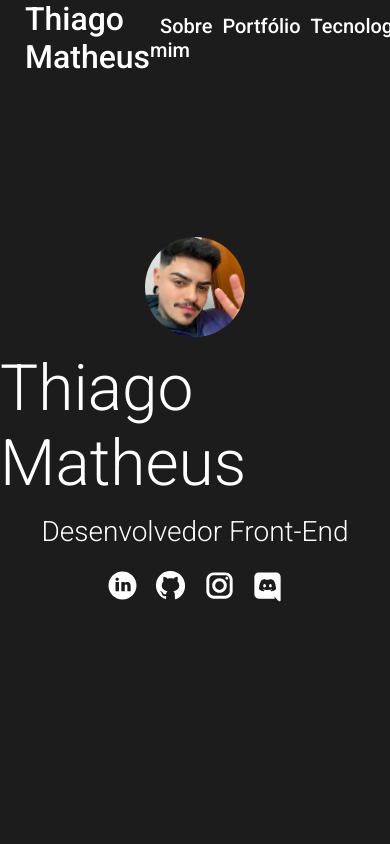
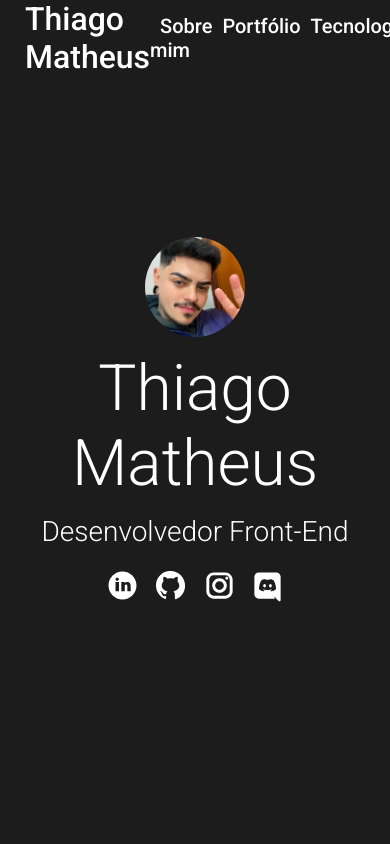
Before and after one commit to Thiagomatheus12/portfolio, an Angular app: page / in a window 390 px wide. Shown: the top 844 px of the page. Built offline with nearby package versions, Linux system fonts and the light colour scheme.

Commit message:
:sparkles: feat - atualização de css responsivo

```diff
--- a/src/app/shared/components/header/header.component.scss
+++ b/src/app/shared/components/header/header.component.scss
@@ -43,4 +43,8 @@
       }
     }
   }
+
+  @media (max-width: 425px) {
+    margin: 0;
+  }
 }
--- a/src/app/shared/components/myprofile/myprofile.component.scss
+++ b/src/app/shared/components/myprofile/myprofile.component.scss
@@ -16,6 +16,7 @@
     .myprofile__title {
       font-size: 4rem;
       margin-bottom: 0.875rem;
+      text-align: center;
     }
 
     .myprofile__subtitle {
```
